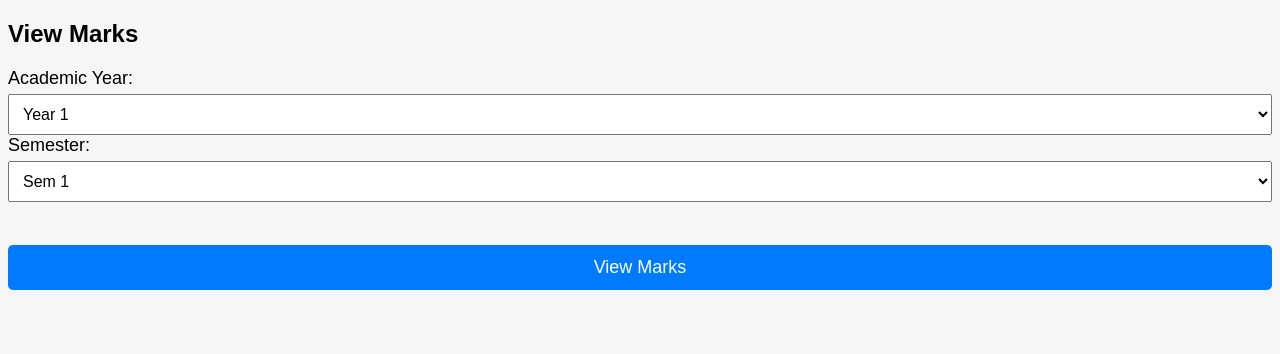
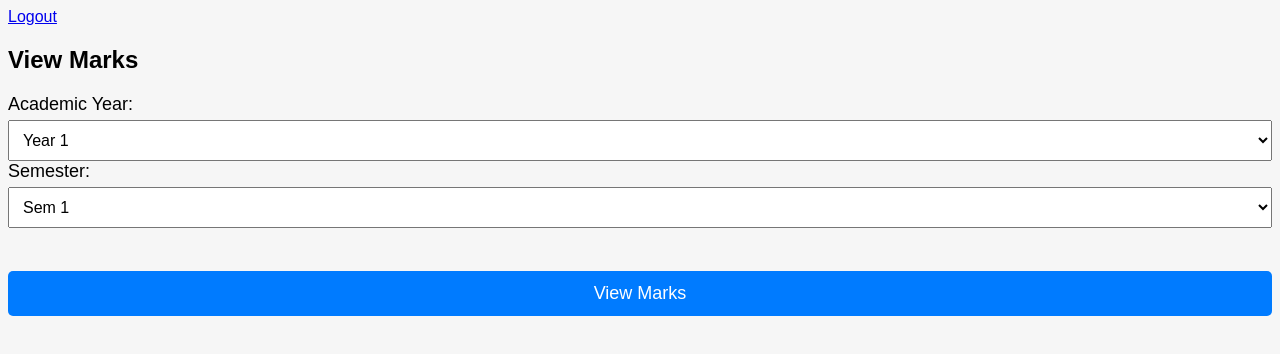
Before and after one commit to ProjectCME/Role-Based, a plain HTML site: page src/main/resources/templates/student/student.html in a window 1280 px wide. Drawn offline with Linux system fonts and the light colour scheme.

Commit message:
frontend update

```diff
--- a/src/main/resources/templates/student/student.html
+++ b/src/main/resources/templates/student/student.html
@@ -5,6 +5,10 @@
     <link rel="stylesheet" href="/css/student.css" />
   </head>
   <body>
+      <div class="navbar">
+      <a href="/logout" class="logout-btn">Logout</a>
+      </div>
+
     <h2>View Marks</h2>
 
     <form action="/student/grades" method="get">
```
Also changed, not shown: src/main/resources/templates/student/grades.html (+4 -0 lines), 2 other files.
